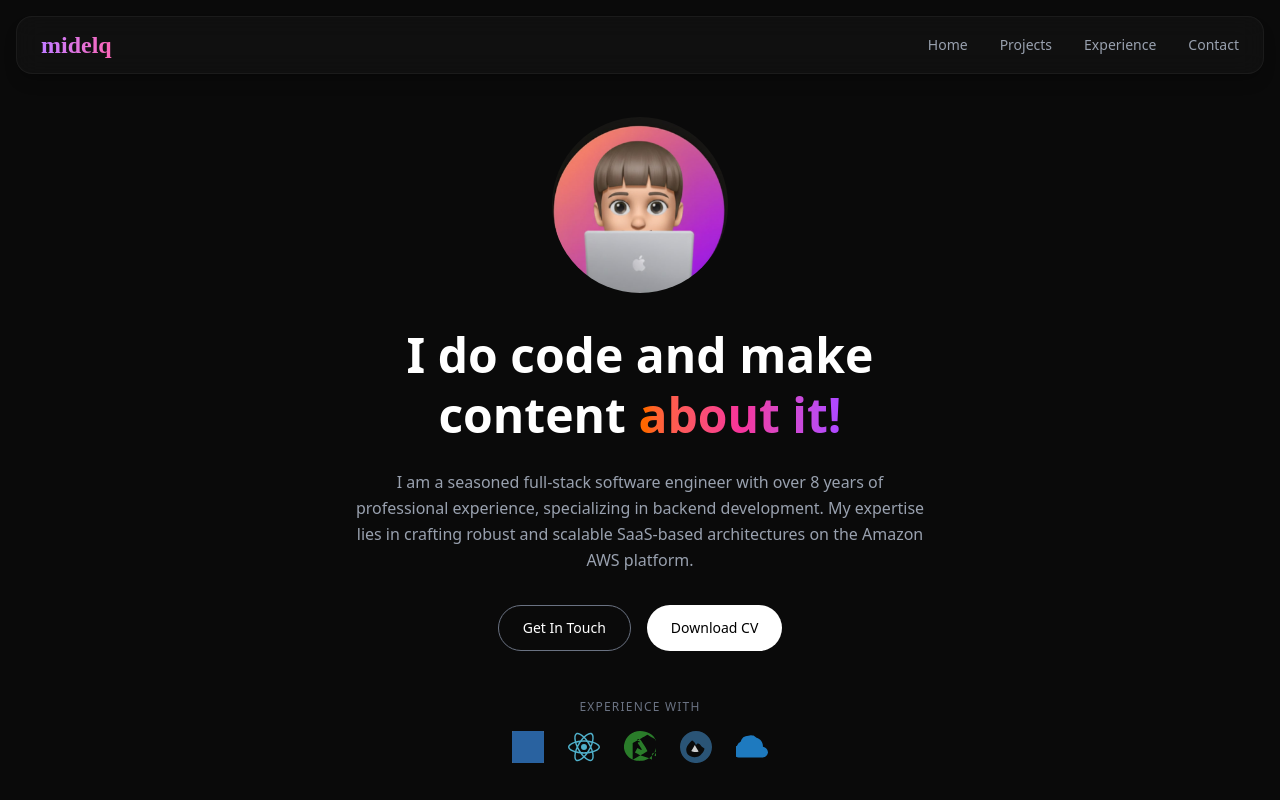
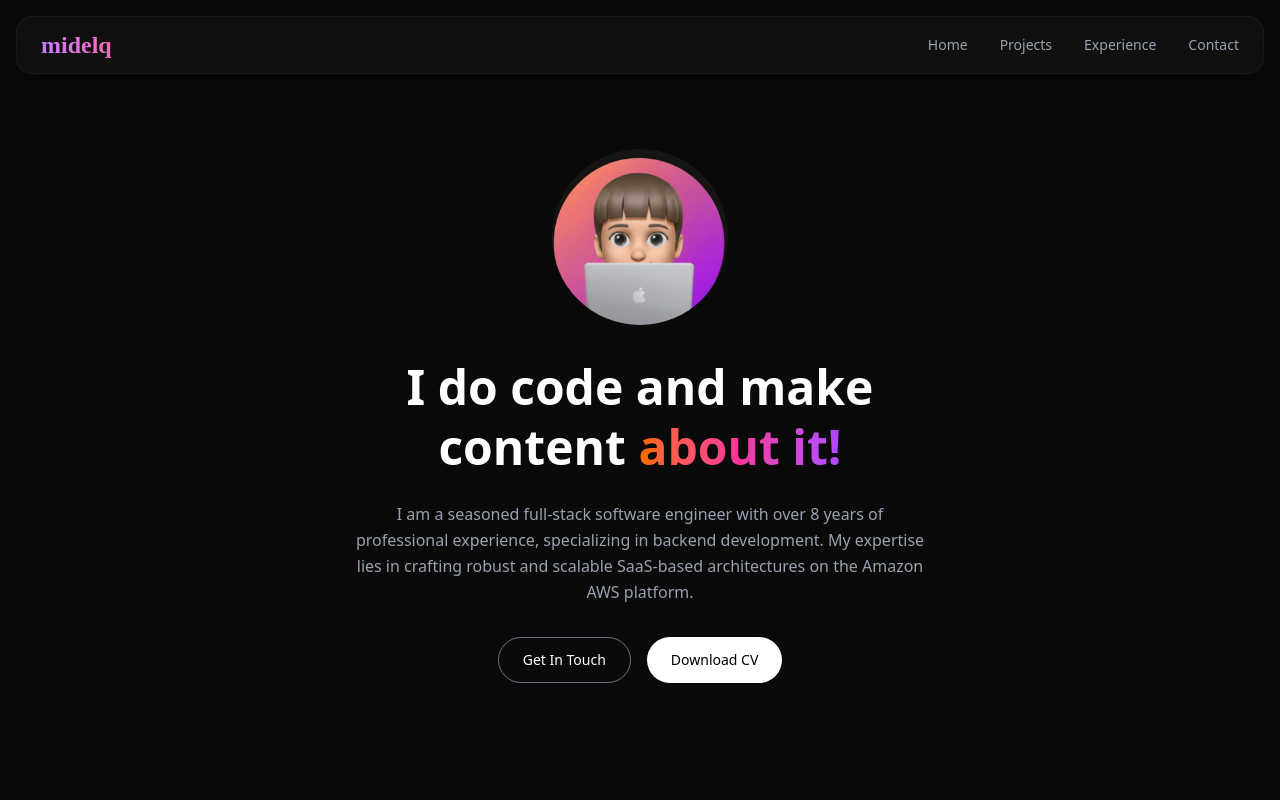
Before and after one commit to midelq/Landing-Page, a React (Vite) app: page / in a window 1280 px wide. Shown: the top 800 px of the page. Built offline with nearby package versions, Linux system fonts and the light colour scheme.

Commit message:
remove tech stack section and javascript skill

```diff
--- a/src/components/sections/Hero.tsx
+++ b/src/components/sections/Hero.tsx
@@ -1,6 +1,5 @@
 import Button from "../ui/Button";
-import { TechIcons, type TechIconName } from "../ui/TechIcons";
-import { personalInfo, techStack } from "../../data/personal";
+import { personalInfo } from "../../data/personal";
 
 export default function Hero() {
     return (
@@ -47,23 +46,7 @@ export default function Hero() {
                     </Button>
                 </div>
 
-                {/* Tech Stack */}
-                <div>
-                    <p className="text-xs uppercase tracking-widest text-gray-500 mb-4">
-                        Experience With
-                    </p>
-                    <div className="flex justify-center gap-6">
-                        {techStack.map((tech) => (
-                            <div
-                                key={tech.name}
-                                className="w-8 h-8 opacity-80 hover:opacity-100 transition-opacity cursor-pointer"
-                                title={tech.name}
-                            >
-                                {TechIcons[tech.icon as TechIconName]}
-                            </div>
-                        ))}
-                    </div>
-                </div>
+
             </div>
         </section>
     );
```
